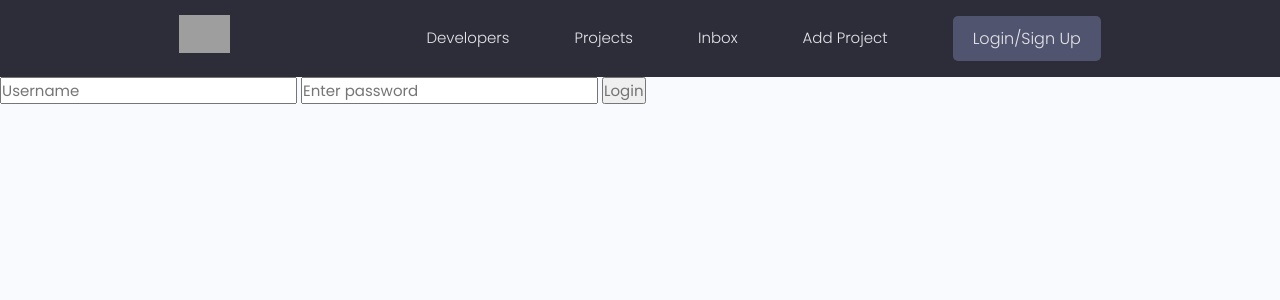
After one commit to gyrao72/devsearch, a Django app: page /login/ in a window 1280 px wide. The commit adds this page. Shown: the top 300 px of the page. Run offline with Django 3.2, Linux system fonts and the light colour scheme; some libraries are stand-ins or nearby versions; grey boxes are pictures that could not be loaded.

Commit message:
login logout

```diff
--- a/projects/views.py
+++ b/projects/views.py
@@ -1,5 +1,6 @@
 from django.shortcuts import render,redirect
 from django.http import HttpResponse
+from django.contrib.auth.decorators import login_required
 from .models import Project
 from .forms import ProjectForm
 
@@ -15,6 +16,7 @@ def project(request,pk):
     return render(request,'projects/single-project.html',{'project':projectObj})
 
 
+@login_required(login_url="login")
 def createProject(request):
     form=ProjectForm()
 
@@ -30,6 +32,8 @@ def createProject(request):
     return render(request,'projects/project_form.html',context)
 
 
+
+@login_required(login_url="login")
 def updateProject(request,pk):
     project=Project.objects.get(id=pk)
     form=ProjectForm(instance=project)
@@ -47,6 +51,7 @@ def updateProject(request,pk):
 
 
 
+@login_required(login_url="login")
 def deleteProject(request,pk):
     project=Project.objects.get(id=pk)
 
--- a/templates/main.html
+++ b/templates/main.html
@@ -20,6 +20,15 @@
 </head>
 <body>
     {% include 'navbar.html' %}
+
+    {% if messages %}
+    <ul class="messages">
+        {% for message in messages %}
+        <li{% if message.tags %} class="{{ message.tags }}"{% endif %}>{{ message }}</li>
+        {% endfor %}
+    </ul>
+    {% endif %}
+
     {% block content %}
 
     {% endblock content %}
--- a/templates/navbar.html
+++ b/templates/navbar.html
@@ -16,7 +16,12 @@
                 <li class="header__menuItem"><a href="{% url 'projects' %}">Projects</a></li>
                 <li class="header__menuItem"><a href="">Inbox</a></li>
                 <li class="header__menuItem"><a href="{% url 'create-project' %}">Add Project</a></li>
-                <li class="header__menuItem"><a href="" class="btn btn--sub">Login/Sign Up</a></li>
+
+                {% if request.user.is_authenticated %}
+                <li class="header__menuItem"><a href="{% url 'logout' %}" class="btn btn--sub">Logout</a></li>
+                {% else %}
+                <li class="header__menuItem"><a href="{% url 'login' %}" class="btn btn--sub">Login/Sign Up</a></li>
+                {% endif %}
             </ul>
         </nav>
     </div>
--- /dev/null
+++ b/users/templates/users/login_register.html
@@ -0,0 +1,12 @@
+{% extends 'main.html' %}
+
+{% block content %}
+
+<form method="POST" action="{% url 'login' %}">
+    {% csrf_token %}
+    <input type="text" name="username" id="" placeholder="Username" autocomplete="off"/>
+    <input type="password" name="password" id="" placeholder="Enter password" autocomplete="off"/>
+    <input type="submit" value="Login" />
+</form>
+
+{% endblock content %}
--- a/users/urls.py
+++ b/users/urls.py
@@ -4,4 +4,6 @@ from . import views
 urlpatterns = [
     path('',views.profiles,name="profiles"),
     path('profile/<str:pk>',views.userProfile,name="user-profile"),
+    path('login/',views.loginUser,name="login"),
+    path('logout/',views.logoutUser,name="logout"),
 ]
--- a/users/views.py
+++ b/users/views.py
@@ -1,4 +1,8 @@
-from django.shortcuts import render
+from django.shortcuts import render,redirect
+from django.contrib.auth import login,authenticate,logout
+from django.contrib.auth.decorators import login_required
+from django.contrib import messages
+from django.contrib.auth.models import User
 from .models import Profile
 
 # Create your views here.
@@ -9,9 +13,43 @@ def profiles(request):
     return render(request,'users/profiles.html',context)
 
 
+
 def userProfile(request,pk):
     profile=Profile.objects.get(id=pk)
     topSkills=profile.skill_set.exclude(description__exact="")
     otherSkills=profile.skill_set.filter(description="")
     context={"profile":profile,"topSkills":topSkills,"otherSkills":otherSkills}
     return render(request,'users/user-profile.html',context)
+
+
+def loginUser(request):
+    if request.user.is_authenticated:
+        return redirect('profiles')
+
+
+    if request.method=='POST':
+        username=request.POST['username']
+        password=request.POST['password']
+
+        try:
+            user=User.objects.get(username=username)
+        except:
+            messages.error(request,'User does not exist')
+
+        user=authenticate(request,username=username,password=password)
+
+        if user is not None:
+            login(request,user)
+            return redirect('profiles')
+        else:
+            messages.error(request,'Username OR password is incorrect')
+
+
+    return render(request,'users/login_register.html')
+
+
+
+def logoutUser(request):
+    logout(request)
+    messages.error(request,'Logged Out successfully!')
+    return redirect('login')
```
Also changed, not shown: db.sqlite3.
